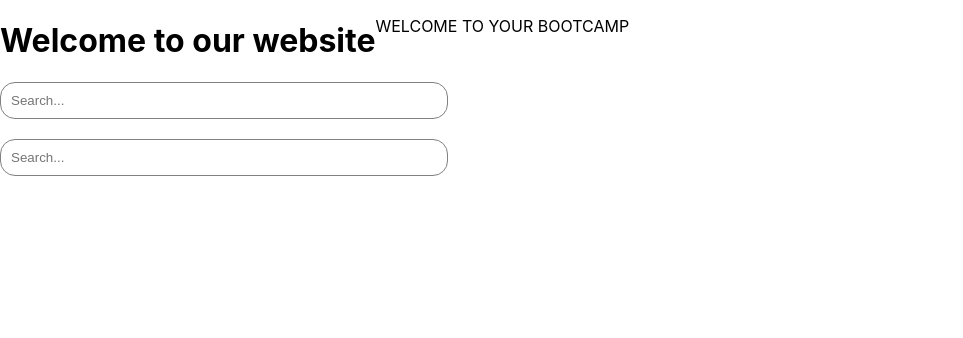
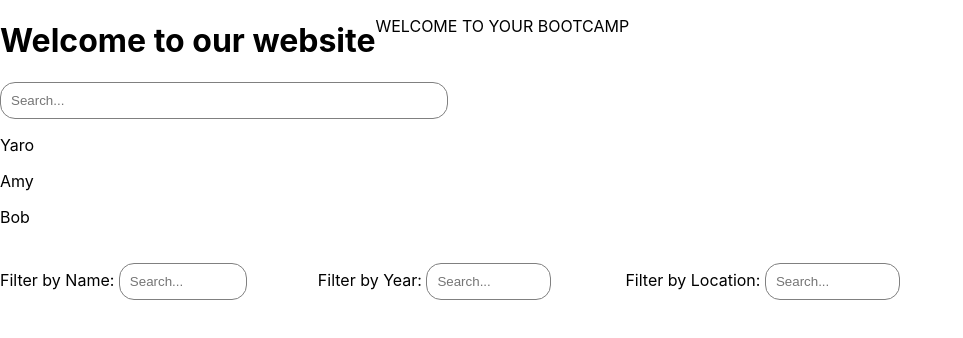
Before and after one commit to Yaro-Build/Build-Week-Things, a React (Create React App) app: page / in a window 1280 px wide. Shown: the top 338 px of the page, without its empty margins (0-963 px from the left). Built offline with nearby package versions, Linux system fonts and the light colour scheme.

Commit message:
Search bar functionality added

```diff
--- a/src/App.css
+++ b/src/App.css
@@ -40,3 +40,7 @@
     transform: rotate(360deg);
   }
 }
+
+.filter-cont{
+  display: flex;
+}
--- a/src/App.js
+++ b/src/App.js
@@ -3,19 +3,27 @@ import logo from './logo.svg';
 import './App.css';
 import Header from './component/Header'
 import SearchBar from './component/SearchBar'
-import './styles/SearchBar.css'
+import NameBar from './component/NameBar'
+import YearBar from './component/YearBar'
+import LocBar from './component/LocBar'
+
+
 
 
 // Main document that outputs things to the webpage
 function App() {
+
   return (
     <div className="App">
       <header className="App-header">
         <Header />
         <SearchBar />
         <br />
-        <SearchBar id="leftBar"/>
-
+        <div className = "filter-cont">
+        <NameBar />
+        <YearBar />
+        <LocBar />
+        </div>
 
       </header>
     </div>
--- /dev/null
+++ b/src/component/LocBar.js
@@ -0,0 +1,14 @@
+import React from "react"
+import '../styles/smallBars.css'
+import '../styles/SearchBar.css'
+
+function YearBar(){
+    return(
+        <div>
+            <label >Filter by Location: </label>
+            <input class = "searchBar" type="text" name="midBar" placeholder = "Search..."/>
+        </div>
+    )
+}
+
+export default YearBar;
--- /dev/null
+++ b/src/component/NameBar.js
@@ -0,0 +1,14 @@
+import React from "react"
+import '../styles/smallBars.css'
+import '../styles/SearchBar.css'
+
+function NameBar(){
+    return(
+        <div>
+            <label> Filter by Name: </label>
+			<input class = "searchBar" type="text" name="leftBar" placeholder = "Search..."/>
+		</div>
+    )
+}
+
+export default NameBar;
--- a/src/component/SearchBar.js
+++ b/src/component/SearchBar.js
@@ -1,11 +1,51 @@
 import React from "react"
 import '../styles/SearchBar.css'
 
-function SearchBar(){
-    return(
+
+
+const SearchBar = () => {
+
+    const ourNames = ["Yaro", "Amy", "Bob"]
+    const [filteredArray, setFilteredArray] = React.useState([])
+
+    const searchData = (e) => {
+        // let input = document.getElementsByClass("searchBar").value;
+        // input = input.toLowerCase();
+        //console.log(e)
+        const value = e.target.value;
+        //console.log(value, "Input")
+
+        let arrayVar = ourNames.filter((name) => {
+            return (name.toLowerCase().includes(value))
+        }).map((name) => {
+            return name
+        })
+
+        setFilteredArray(arrayVar)
+        console.log(filteredArray)
+
+        /* for ( var i= 0; i < ourNames.length; i++){
+            if(!ourNames[i].toLowerCase().includes(value)){
+                //ourNames[i].style.display = "none";
+                //ourNames[i] = "none";
+                console.log("None")
+            } else {
+                //ourNames[i].style.display = 'list.item';
+                //ourNames[i] = 'list.item';
+                console.log(value,"else input")
+            }
+        } */
+    }
+
+    return (
         <div>
-			<input class = "searchBar" type="text" name="searchBar" placeholder = "Search..."/>
-		</div>
+            <input className="searchBar" onChange={(e) => searchData(e)} type="text" name="searchBar" placeholder="Search..." />
+            {filteredArray.length > 0 ? filteredArray.map((name,index) => {
+                return <p key = {index}>{name}</p>
+            })
+                :
+                ourNames.map((name,index) => { return <p key = {index}>{name}</p> })}
+        </div>
     )
 }
 
--- /dev/null
+++ b/src/component/YearBar.js
@@ -0,0 +1,14 @@
+import React from "react"
+import '../styles/smallBars.css'
+import '../styles/SearchBar.css'
+
+function YearBar(){
+    return(
+        <div>
+            <label >Filter by Year: </label>
+            <input class = "searchBar" type="text" name="midBar" placeholder = "Search..."/>
+        </div>
+    )
+}
+
+export default YearBar;
--- /dev/null
+++ b/src/dataCol/dataS.css
@@ -0,0 +1,3 @@
+.listP{
+    display: list-item;
+}
--- /dev/null
+++ b/src/dataCol/searchData.js
@@ -0,0 +1,2 @@
+import React from "react"
+import '../dataCol/dataS.css'
```
Also changed, not shown: src/component/smallBar.js (deleted, +0 -13 lines), src/dataCol/searching.js (added, +14 -0 lines), src/styles/smallBars.css (line endings or trailing spaces).
